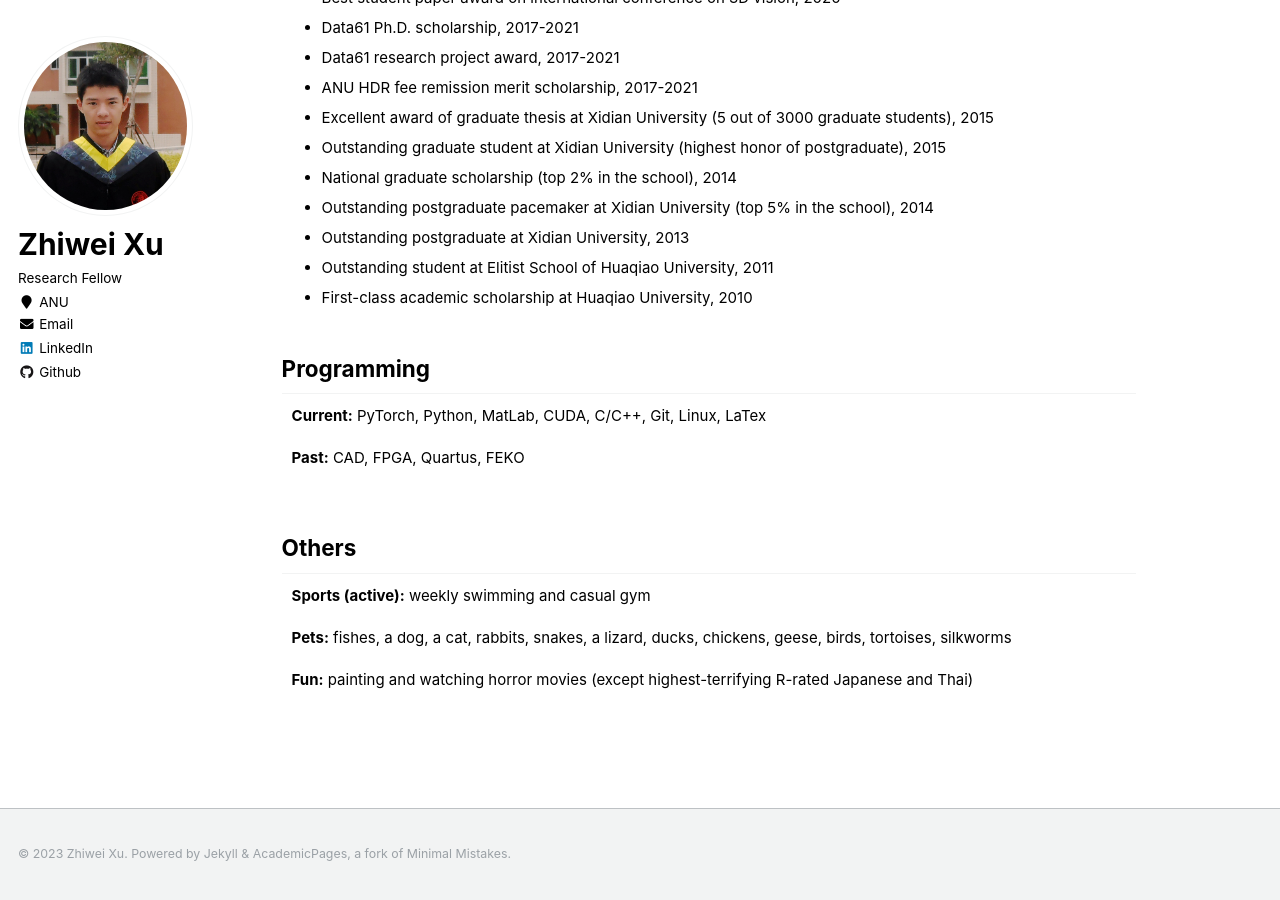
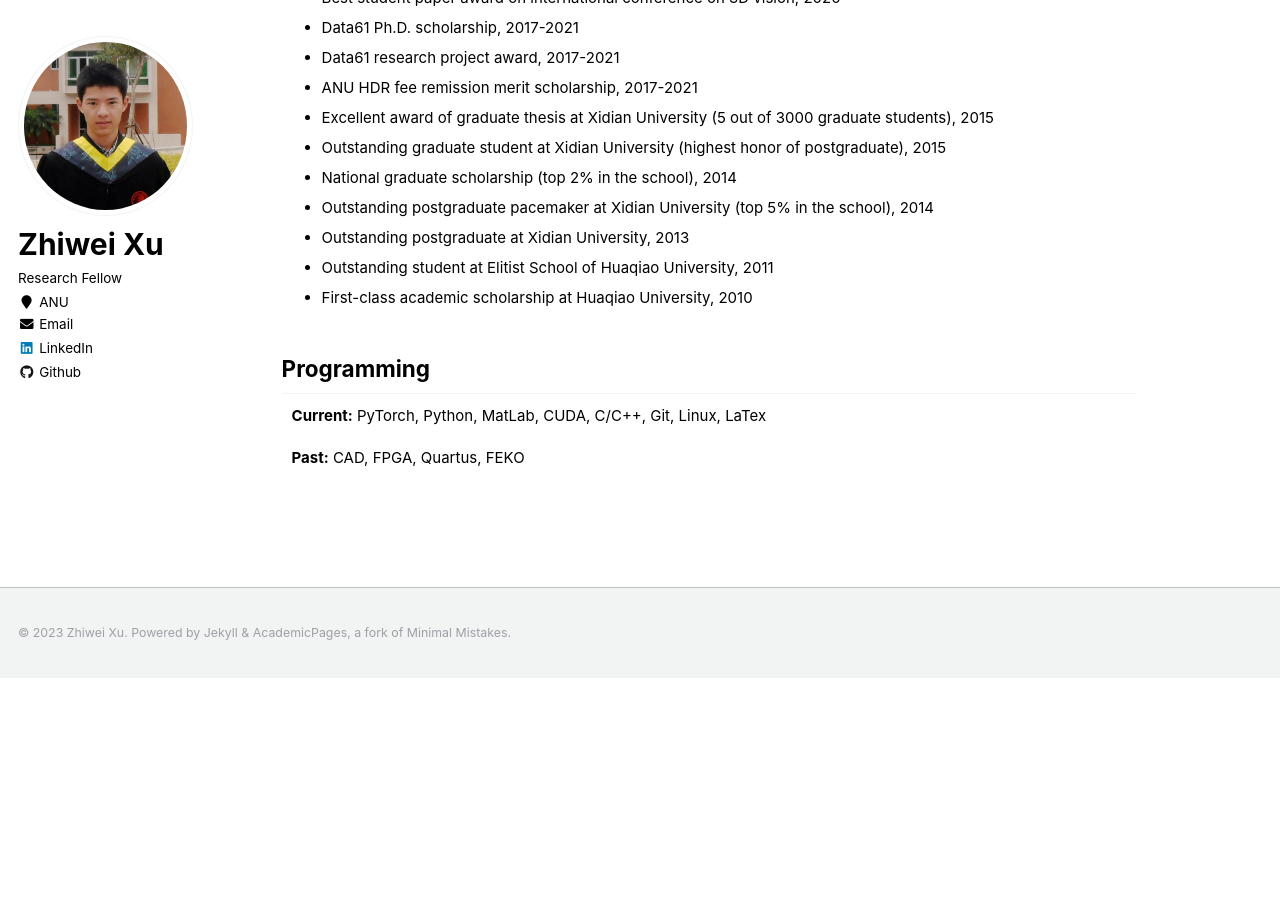
Before and after one commit to zwxu064/zwxu064.github.io, a Jekyll site: the page built from _pages/about.html, in a window 1280 px wide and 900 px high, scrolled down 3968 px. Built offline with Jekyll 4.4.1, drawn with Linux system fonts in a browser that asks for light colours; after the commit the page ends 4646 px from its top, so only the background shows below that.

Commit message:
Update about.html

```diff
--- a/_pages/about.html
+++ b/_pages/about.html
@@ -251,13 +251,3 @@ redirect_from:
 
 <p class="alignlefttab"><strong>Past:</strong> CAD, FPGA, Quartus, FEKO</p>
 <div style="clear: both;"></div>
-
-<h2 id="others">Others</h2>
-<p class="alignlefttab"><strong>Sports (active):</strong> weekly swimming and casual gym</p>
-<div style="clear: both;"></div>
-
-<p class="alignlefttab"><strong>Pets:</strong> fishes, a dog, a cat, rabbits, snakes, a lizard, ducks, chickens, geese, birds, tortoises, silkworms</p>
-<div style="clear: both;"></div>
-
-<p class="alignlefttab"><strong>Fun:</strong> painting and watching horror movies (except highest-terrifying R-rated Japanese and Thai)</p>
-<div style="clear: both;"></div>
```
